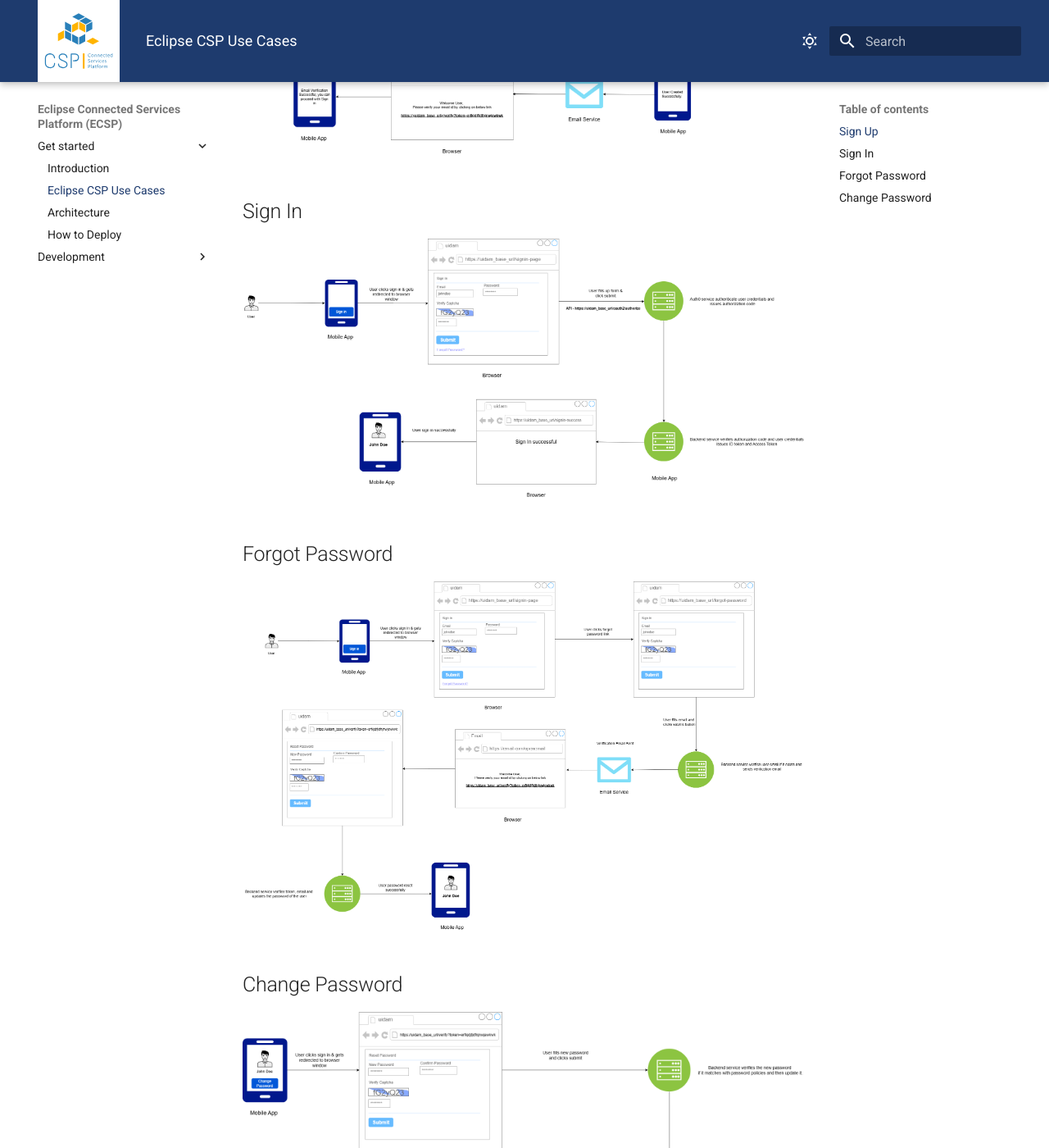
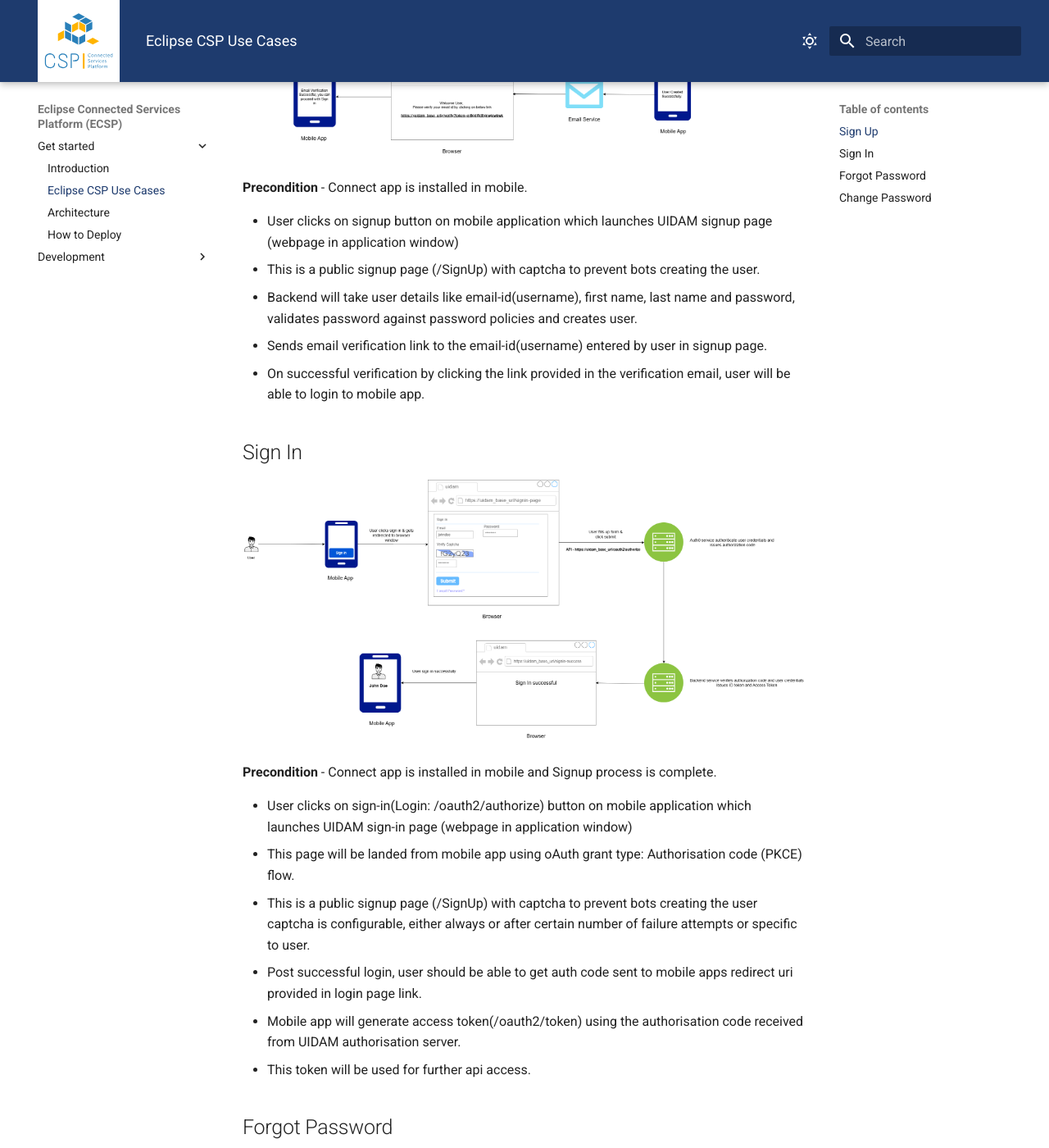
Before and after one commit to eclipse-ecsp/ecsp-website, an MkDocs documentation site: the page built from docs/deployment/UseCaseDiagrams.md, in a window 1280 px wide and 1400 px high, scrolled down 410 px. Shown: the whole window at 82% size. Built offline with MkDocs 1.6.1 and Material for MkDocs 9.7.7, drawn with Linux system fonts in a browser that asks for light colours; some of the changed text lies outside the part shown.

Commit message:
Updated description for the user onboarding use case diagrams

```diff
--- a/docs/deployment/UseCaseDiagrams.md
+++ b/docs/deployment/UseCaseDiagrams.md
@@ -5,14 +5,52 @@
 
 ![Sign up Flow](images/sign-up.png)
 
+**Precondition** - Connect app is installed in mobile.
+
+- User clicks on signup button on mobile application which launches UIDAM signup page (webpage in application window)
+- This is a public signup page (/SignUp) with captcha to prevent bots creating the user.
+- Backend will take user details like email-id(username), first name, last name and password, validates password against password policies and creates user.
+- Sends email verification link to the email-id(username) entered by user in signup page.
+- On successful verification by clicking the link provided in the verification email, user will be able to login to mobile app.
+
 ## Sign In
 
 ![Sign in Flow](images/sign-in.png)
+
+**Precondition** - Connect app is installed in mobile and Signup process is complete.
+
+- User clicks on sign-in(Login: /oauth2/authorize) button on mobile application which launches UIDAM sign-in page (webpage in application window)
+- This page will be landed from mobile app using oAuth grant type: Authorisation code (PKCE) flow.
+- This is a public signup page (/SignUp) with captcha to prevent bots creating the user
+captcha is configurable, either always or after certain number of failure attempts or specific to user.
+- Post successful login, user should be able to get auth code sent to mobile apps redirect uri provided in login page link.
+- Mobile app will generate access token(/oauth2/token) using the authorisation code received from UIDAM authorisation server.
+- This token will be used for further api access.
 
 ## Forgot Password
 
 ![Forgot Password Flow](images/forgot-password.png)
 
+**Precondition** - Connect app is installed in mobile and Signup process is complete.
+
+- User clicks on sign-in(Login: /oauth2/authorize) button on mobile application which launches UIDAM sign-in page (webpage in application window)
+- User clicks on forgot password option in public page.
+- Public webpage will show option to enter username and challenge captcha to prevent bots anonymous access.
+- On successful user identification, backend will send verification link to registered email-id
+- On clicking link, backend will validate the token in link and if it is valid, Public web page will be opened.
+- User will be able to create new password, backend validates password against password policies
+- Confirmation page will be shown to user once password is changed.
+- User will be able to login with new password.
+
 ## Change Password
 
 ![Change Password Flow](images/change-password.png)
+
+**Precondition** - Connect app is installed in mobile, user signed in to mobile application.
+
+- User clicks on change password option in mobile app(the request will go to the backend with the user token),
+- Backend will verify and extract the userid from the token, will send verification link to registered email-id
+- On clicking link, backend will validate the token in link and if it is valid, Public web page will be opened.
+- User will be able to create new password, backend validates password against password policies
+- Confirmation page will be shown to user once password is changed.
+- User will be able to login with new password.
```
Also changed, not shown: docs/deployment/images/sign-in.png.
